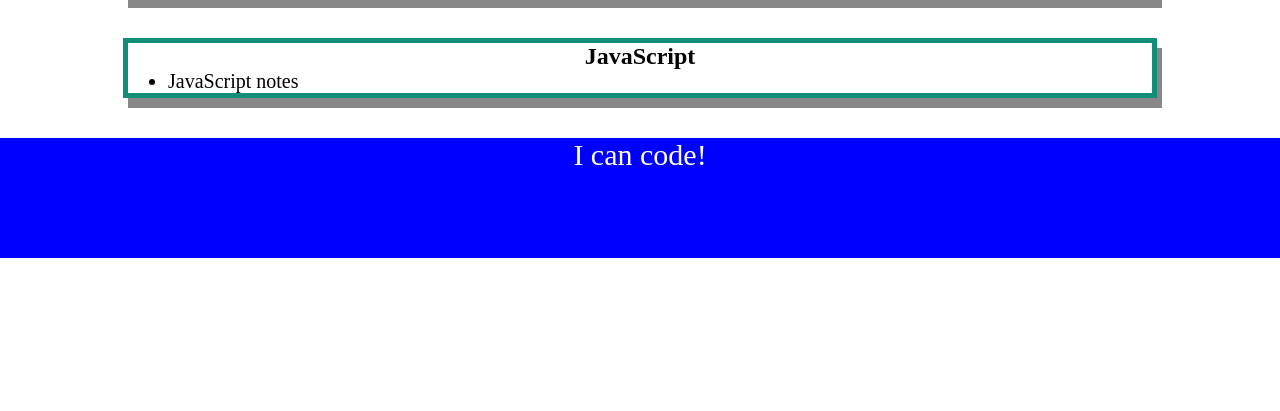
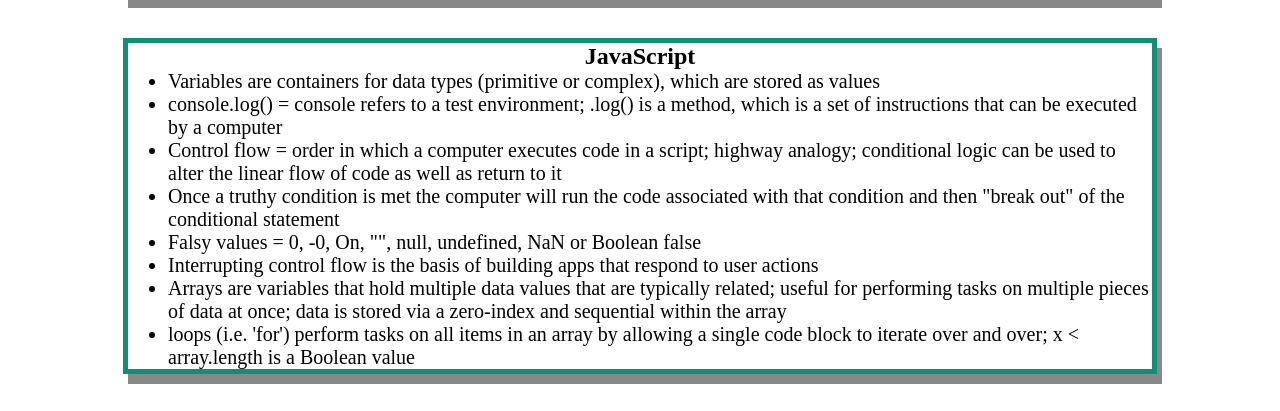
Before and after one commit to buster35/prework-study-guide, a plain HTML site: page index.html in a window 1280 px wide. Shown: the part 905-1316 px from the top of the page. Before the commit the page ends 1163 px from the top, so only its background shows below. Drawn offline with Linux system fonts and the light colour scheme.

Commit message:
added js functionality and more notes to index.html

```diff
--- /dev/null
+++ b/assets/script.js
@@ -0,0 +1,18 @@
+var topics = ['HTML', 'CSS', 'Git', 'JavaScript'];
+for(var x = 0; x < topics.length; x++) {
+  console.log(topics[x]);
+}
+
+/*
+if (topic === 'HTML') {
+  console.log("Let's study HTML!");
+} else if (topic === 'CSS') {
+  console.log("Let's study CSS!");
+} else if (topic === 'Git') {
+  console.log("Let's study Git!");
+} else if (topic === 'JavaScript') {
+  console.log("Let's study JavaScript!");
+} else {
+  console.log('Please try again!');
+}
+*/
--- a/index.html
+++ b/index.html
@@ -11,6 +11,7 @@
     <header id="top">
       <h1>Prework Study Guide</h1>
       <img src="./assets/bowtie-cat.png" alt="Profile image of cat wearing a bow tie." />
+      <h2>✨ Open the Console to See What's Happening ✨</h2>
     </header>
     <main>
       <section class="card" id="html-section">
@@ -52,7 +53,14 @@
       <section class="card" id="javascript-section">
         <h2>JavaScript</h2>
         <ul>
-          <li>JavaScript notes</li>
+          <li>Variables are containers for data types (primitive or complex), which are stored as values</li>
+          <li>console.log() = console refers to a test environment; .log() is a method, which is a set of instructions that can be executed by a computer</li>
+          <li>Control flow = order in which a computer executes code in a script; highway analogy; conditional logic can be used to alter the linear flow of code as well as return to it</li>
+          <li>Once a truthy condition is met the computer will run the code associated with that condition and then "break out" of the conditional statement</li>
+          <li>Falsy values = 0, -0, On, "", null, undefined, NaN or Boolean false</li>
+          <li>Interrupting control flow is the basis of building apps that respond to user actions</li>
+          <li>Arrays are variables that hold multiple data values that are typically related; useful for performing tasks on multiple pieces of data at once; data is stored via a zero-index and sequential within the array</li>
+          <li>loops (i.e. 'for') perform tasks on all items in an array by allowing a single code block to iterate over and over; x < array.length is a Boolean value</li>
         </ul>
       </section>
     </main>
@@ -60,5 +68,6 @@
     <footer>
       <p>I can code!</p>
     </footer>
+    <script src="./assets/script.js"></script>
   </body>
 </html>
```
